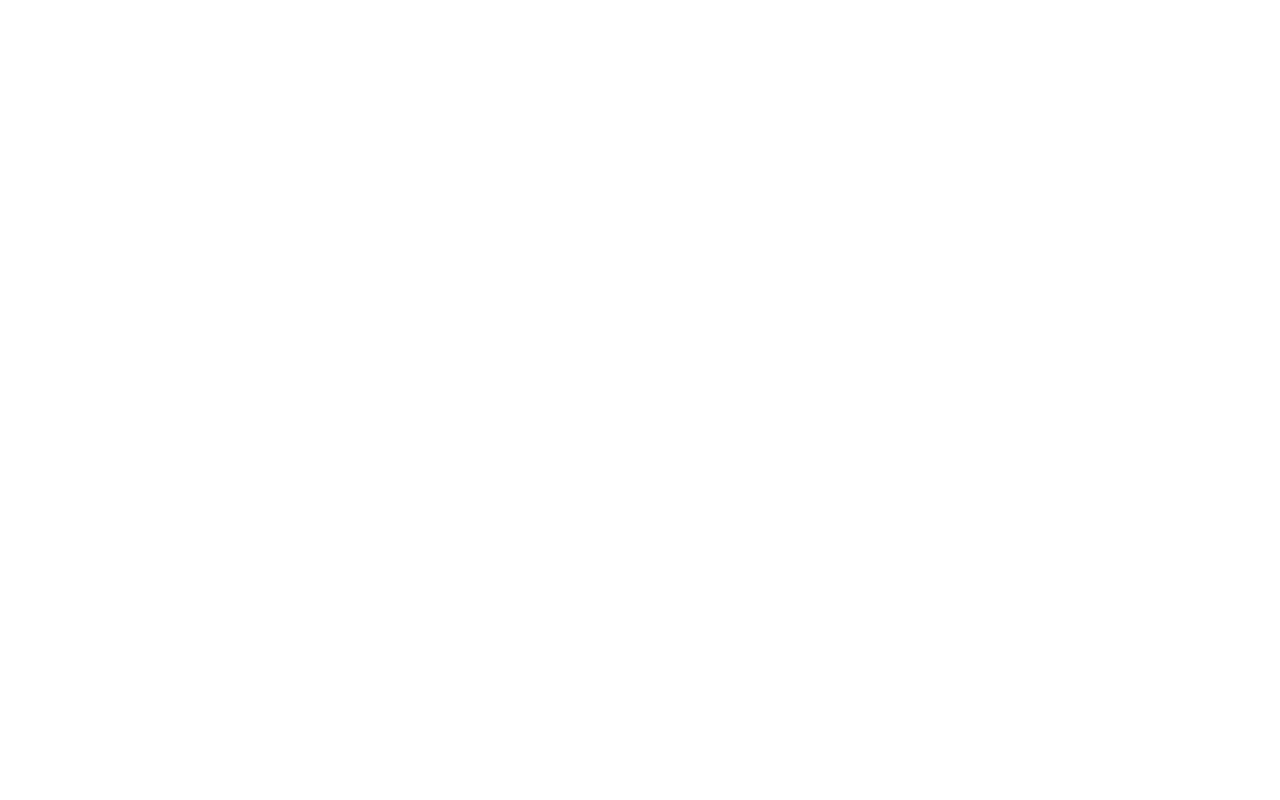
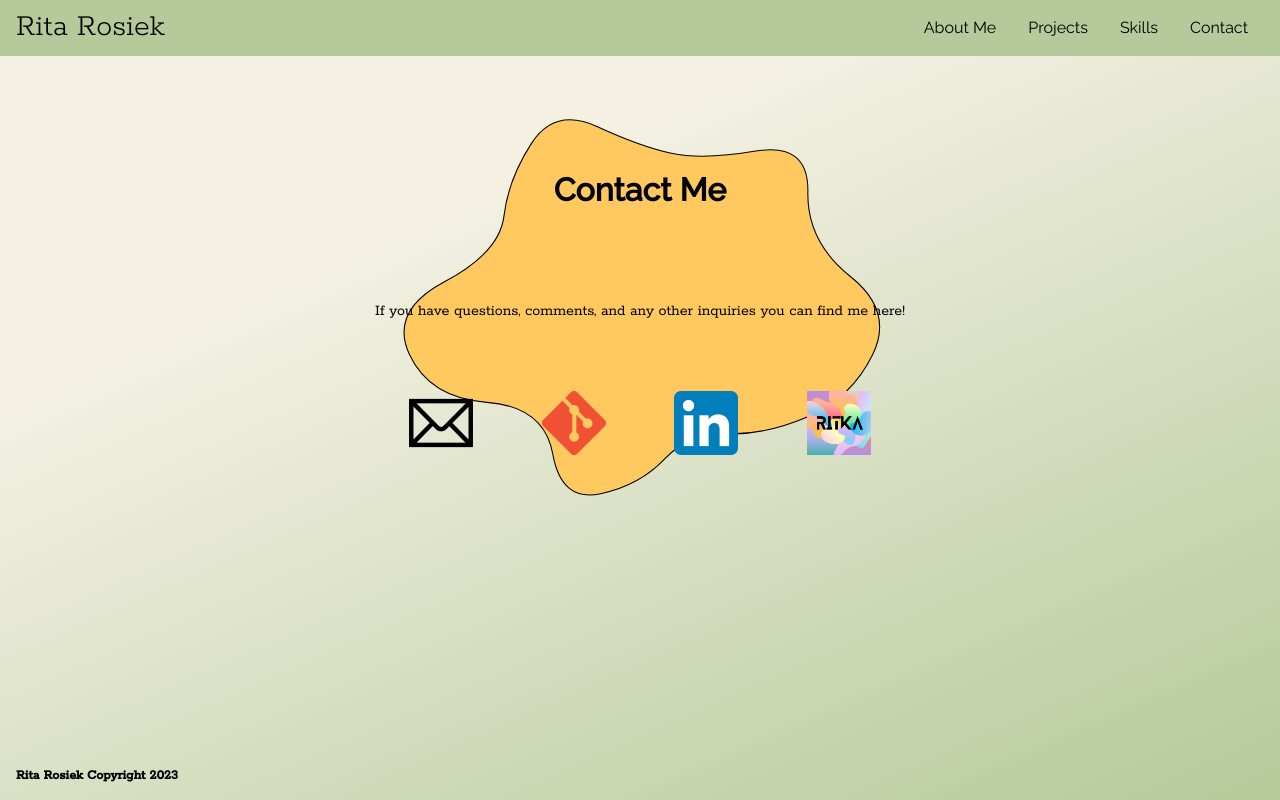
Before and after one commit to ritabobita/Portfolio_Project, a website: page contact.html in a window 1280 px wide. Drawn offline with nearby package versions, Linux system fonts and the light colour scheme.

Commit message:
Create contact page

```diff
--- a/CSS/contact.css
+++ b/CSS/contact.css
@@ -1,3 +1,128 @@
+/*Color Scheme:
+    #FFF9C9 brighter neonish-feel cream
+    #86280D dark red brown
+    #B5C99A green
+    #F4F1E3 cream
+    #FFC95F yellow
+    #d07e6a light pastel reddish
+*/
+
+/*Fonts:
+    font-family: 'Raleway', sans-serif;
+    font-family: 'Rokkitt', serif;
+*/
+
 * {
-    box-sizing: border-box;
-  }
+  box-sizing: border-box;
+  margin: 0;
+  border: 0;
+  padding: 0;
+}
+
+.container {
+  display: flex;
+  flex-direction: column;
+  background: linear-gradient(336deg, #B5C99A, #F4F1E3 70.71%);
+  height: 100vh;
+}
+
+main {
+  display: flex;
+  flex-direction: column;
+  height: 100vh;
+}
+
+.background-container1 {
+    background-image: url('../SVG/contact_blob.svg');
+    background-position: top;
+    background-repeat: no-repeat;
+    padding: 15px;
+    display: flex;
+    flex-direction: column;
+}
+
+/* Navigation Bar */
+
+nav {
+  display: flex;
+  flex-direction: row;
+  justify-content: space-between;
+  align-items: center;
+  width: 100%;
+  height: 16.625rem;
+  flex-wrap: wrap;
+  padding-top: 2rem;
+  background-color: #B5C99A;
+  padding: 0;
+  height: 4rem;
+}
+
+#home-link {
+  text-decoration: none;
+  color: black;
+}
+
+.nav-links {
+  display: flex;
+  padding: 1rem;
+  list-style-type: none;
+}
+
+.nav-links a {
+  padding: 0 1rem;
+  text-decoration: none;
+  color: black;
+  font-family: 'Raleway', sans-serif;
+}
+
+.nav-links a:hover {
+  text-decoration: underline;
+}
+
+.name {
+  padding: 0 1rem;
+  font-family: 'Rokkitt', serif;
+  font-size: 2rem;
+  font-weight: 300;
+}
+
+/*Main Content*/
+
+.contact-container {
+  display: grid;
+  grid-template-rows: repeat(3, 10rem);
+  justify-content: center;
+  justify-items: center;
+  align-items: center;
+}
+
+.contact-links {
+  display: flex;
+  justify-content: space-around;
+  width: 100%;
+  align-self: baseline;
+}
+
+.contact-img {
+  height: 4rem;
+  width: auto;
+}
+
+h1 {
+  font-family: 'Raleway', sans-serif;
+  align-self: flex-end;
+}
+
+.contact-container p {
+  font-family: 'Rokkitt', serif;
+}
+
+/*Footer*/
+
+footer {
+  display: flex;
+  padding: 1rem;
+  justify-content: left;
+  font-size: 1.3rem;
+  font-family: 'Rokkitt', serif;
+}
--- a/CSS/style.css
+++ b/CSS/style.css
@@ -18,7 +18,7 @@
 - add links to projects - done
 - rewrite the hero wording - done
 - lift the svgs higher especially the green blob - done
-- look into doing the javascript (may need to review)
+- look into doing the javascript (may need to review) - done
 - contact page
 - spell and grammar check at the end
 */
@@ -42,7 +42,7 @@
 }
 
 .background-container1 {
-    background-image: url('/Users/ritarosiek/Projects/Portfolio_Project/SVG/yellow_blob.svg'), url('/Users/ritarosiek/Projects/Portfolio_Project/SVG/green_blob.svg'), url('/Users/ritarosiek/Projects/Portfolio_Project/SVG/brown-blob.svg');
+    background-image: url('../SVG/yellow_blob.svg'), url('../SVG/green_blob.svg'), url('../SVG/brown-blob.svg');
     background-position: top, center, bottom;
     background-repeat: no-repeat, no-repeat, no-repeat;
     padding: 15px;
--- a/contact.html
+++ b/contact.html
@@ -1,13 +1,52 @@
 <!DOCTYPE html>
 <html lang="en">
+
 <head>
     <meta charset="UTF-8">
     <meta http-equiv="X-UA-Compatible" content="IE=edge">
     <meta name="viewport" content="width=device-width, initial-scale=1.0">
+    <link
+        href="https://fonts.googleapis.com/css2?family=Raleway:wght@200;400;500&family=Rokkitt:ital,wght@0,100;0,300;0,400;0,500;1,200&display=swap"
+        rel="stylesheet">
+    <link rel="stylesheet" type="text/css" href="normalize.css">
     <link rel="stylesheet" href="CSS/contact.css" />
     <title>Contact Page</title>
 </head>
+
 <body>
+    <div class="container">
+        <nav>
+            <a id="home-link" href="index.html"><p class="name">Rita Rosiek</p></a>
+            <ul class="nav-links">
+                <li class="nav-item"><a href="#about-me">About Me</a></li>
+                <li class="nav-item"><a href="#projects">Projects</a></li>
+                <li class="nav-item"><a href="#skills">Skills</a></li>
+                <li class="nav-item"><a href="contact.html">Contact</a></li>
+            </ul>
+        </nav>
 
+        <main>
+            <div class="background-container1">
+            <section class="contact-container">
+                <h1>Contact Me</h1>
+                <p>If you have questions, comments, and any other inquiries
+                    you can find me here!
+                </p>
+                <div class="contact-links">
+                    <img class="contact-img" src="images/email_img.png" alt="Email">
+                    <img class="contact-img" src="images/Git-Icon-1788C.png" alt="Github">
+                    <img class="contact-img" src="images/LinkedIn_icon.svg.png" alt="LinkedIn">
+                    <img class="contact-img" src="images/ritKA copy 2.png" alt="Ritka Studios Online Shop">
+                </div>
+            </section>
+        </div>
+        </main>
+
+        <footer>
+            <h6>Rita Rosiek Copyright 2023</h6>
+        </footer>
+
+    </div>
 </body>
+
 </html>
```
Also changed, not shown: index.html (+1 -0 lines), SVG/contact_blob.svg (added), images/Git-Icon-1788C.png (added), images/LinkedIn_icon.svg.png (added), images/email_img.png (added), images/ritKA copy 2.png (added).
